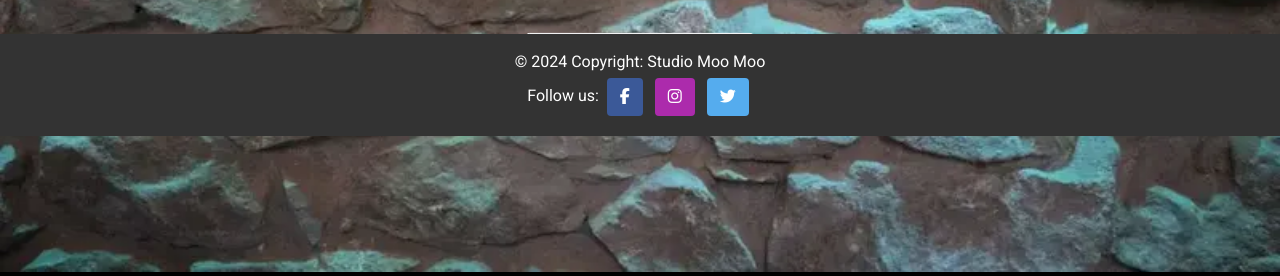
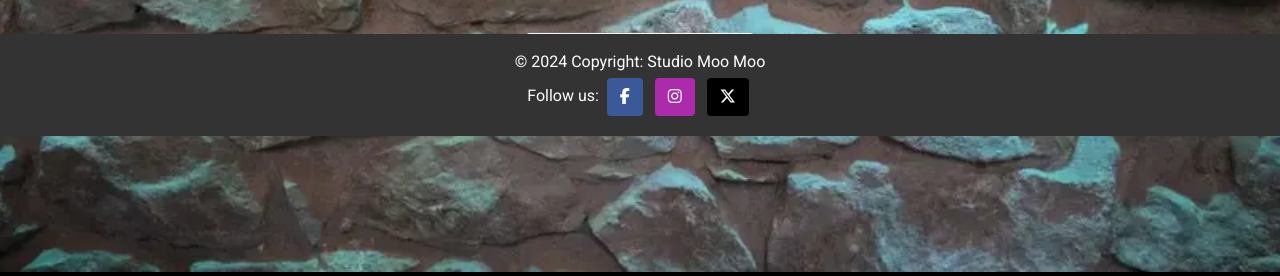
Before and after one commit to astro-mat/StudioMooMooPortal_PP4, a Django app: page / in a window 1280 px wide. Shown: the part 664-940 px from the top of the page. Run offline with Django 4.2, Linux system fonts and the light colour scheme; some libraries are stand-ins or nearby versions.

Commit message:
Edit index.html to improve accessibility

```diff
--- a/templates/base.html
+++ b/templates/base.html
@@ -38,7 +38,7 @@
           <a class="nav-link" href="{% url 'booking:home' %}">Home</a>
         </li>
         <li class="nav-item">
-          <a class="nav-link" href="#gallery">Gallery</a>
+          <a class="nav-link" href="{% url 'booking:home' %}#gallery">Gallery</a>
         </li>
 
         {% if user.is_authenticated %}
@@ -82,11 +82,11 @@
     <p class="m-0 text-center text-white">© 2024 Copyright: Studio Moo Moo</p>
     <p class="m-0 text-center text-white">Follow us:
       <a data-mdb-ripple-init class="btn text-white btn-floating m-1" style="background-color: #3b5998;"
-        href="https://www.facebook.com/" role="button"><i class="fab fa-facebook-f"></i></a>
+        href="https://www.facebook.com/" role="button"><i class="fab fa-facebook-f" aria-hidden="true"></i><span class="sr-only">Link to our Facebook page</span></a>
       <a data-mdb-ripple-init class="btn text-white btn-floating m-1" style="background-color: #ac2bac;"
-        href="https://www.instagram.com" role="button"><i class="fab fa-instagram"></i></a>
-      <a data-mdb-ripple-init class="btn text-white btn-floating m-1" style="background-color: #55acee;"
-        href=https://www.x.com/ role="button"><i class="fab fa-twitter"></i></a>
+        href="https://www.instagram.com" role="button"><i class="fab fa-instagram"></i><span class="sr-only">Link to our Instagram page</span></a>
+      <a data-mdb-ripple-init class="btn text-white btn-floating m-1" style="background-color: black;"
+        href=https://www.x.com/ role="button"><i class="fab fa-x-twitter"></i><span class="sr-only">Link to our X page</span></a>
     </p>
   </footer>
 
--- a/templates/index.html
+++ b/templates/index.html
@@ -18,7 +18,7 @@
 <div class="introText row mt-2 mb-lg-4">
     <div class="col-md-8 mx-auto">
         <div class="w-100 px-5 py-4 members   text-center mt-5">
-            <h2>Boutique Recording facility in the northwest of ireland</h2>
+            <h1>Boutique Recording facility in the northwest of ireland</h1>
             <p>
                 Welcome to Studio Moo Moo, an idyllic recording haven in rural north-west Ireland, just a short drive from Dublin and Knock international Airport. This 16-track studio, a labour of love by creator Mat Warren, offers a retreat for intimate songwriting and recording. Its one-room design seamlessly integrates live tracking with fostering a fluid creative process. Meticulous attention to lighting, decor, and top-notch acoustic design creates a cozy and inspiring atmosphere. Whether you're a solo artist or a group, Studio Moo Moo provides the perfect backdrop for your musical journey in the serene landscapes of rural Ireland.
             </p>
@@ -35,7 +35,7 @@
 <div id="gallery" class="row mb-lg-4">
   <div class="col-md-8 mx-auto">
       <div class="w-100 px-5 py-4 members text-center mt-5">
-          <h2>Gallery</h2>
+          <h1>Gallery</h1>
           <p>
             A selection of images from the studio
           </p>
@@ -74,7 +74,7 @@
     <img
     src="{% static 'images/gallery/roof1.webp' %}"
     class="w-100"
-    alt="wooden slats on studio roof"
+    alt="uplit wooden slats on studio roof"
     >
   </div>
 
@@ -82,13 +82,13 @@
     <img
       src="{% static 'images/gallery/upsteps.webp' %}"
       class="w-100"
-      alt="sofa in studio attic space"
+      alt="Looking up wooden steps bookshelf"
     >
 
     <img
       src="{% static 'images/gallery/drums.webp' %}"
       class="w-100"
-      alt="wooden slats on studio roof"
+      alt="Drumkit in recording studio"
     >
   </div>
 
```
Also changed, not shown: README.md, 2 other files.
